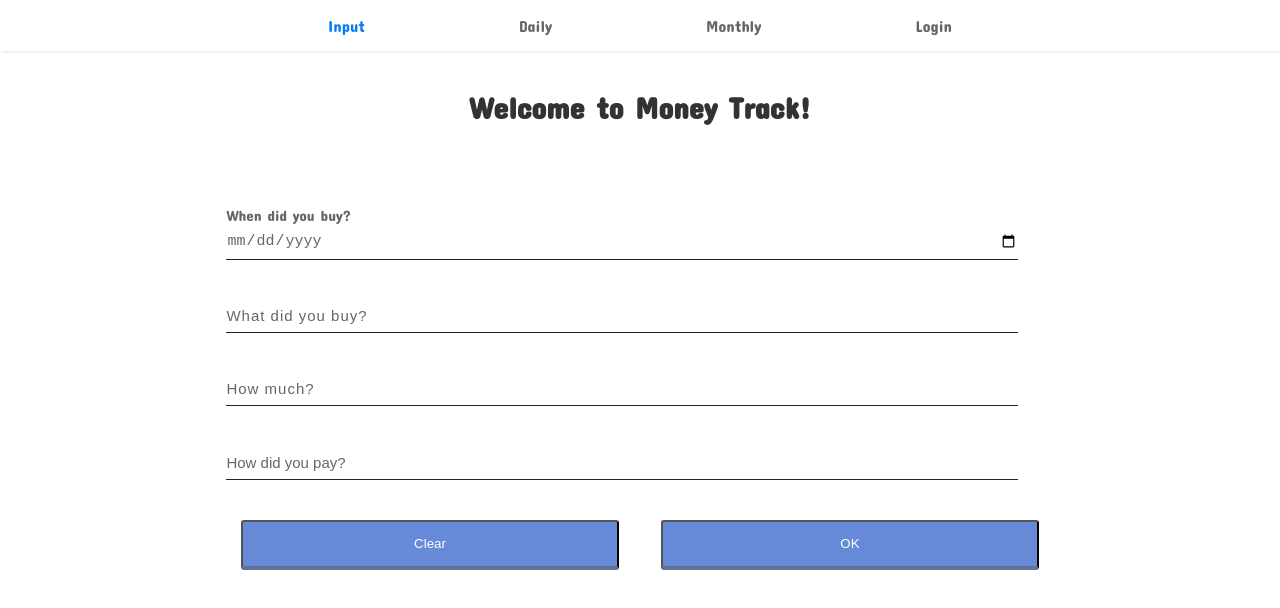
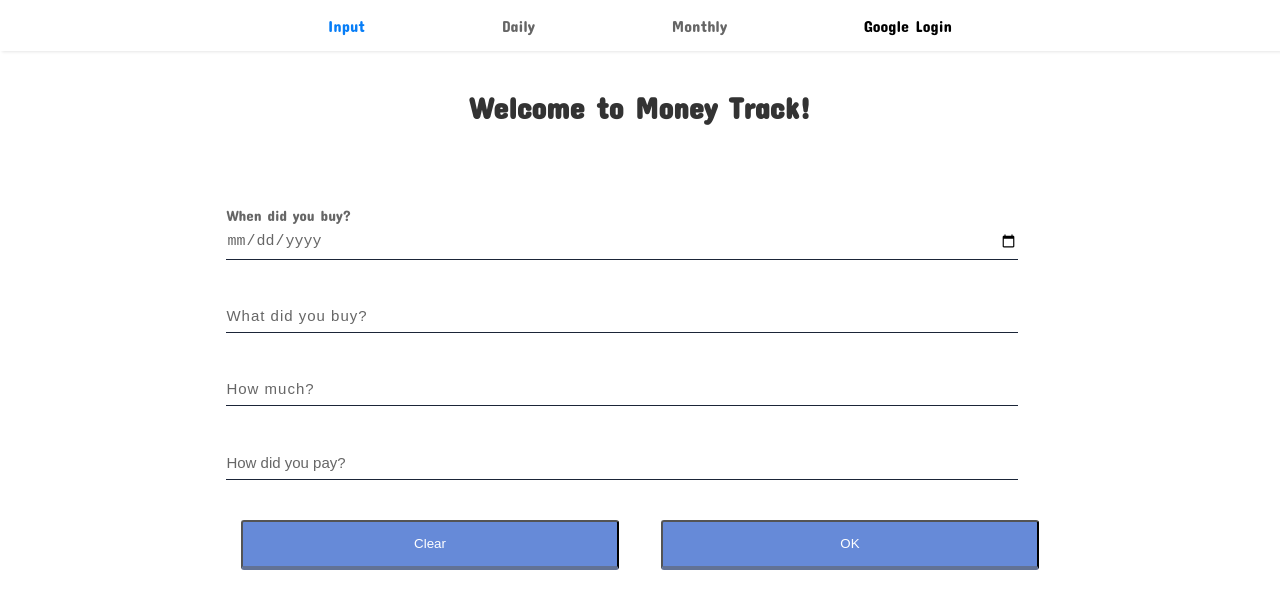
Before and after one commit to nouvelle/money-track, a Next.js app: page / in a window 1280 px wide. Shown: the top 608 px of the page. Built offline with nearby package versions, Linux system fonts and the light colour scheme; no server answers.

Commit message:
change login page

```diff
--- a/pages/login.jsx
+++ b/components/Login.jsx
@@ -1,6 +1,6 @@
 import React, { useState, useEffect } from "react";
 /* Component */
-import Layout from "../components/Layout";
+// import Layout from "../components/Layout";
 /* firebase */
 import firebase from "firebase/app";
 import "firebase/auth";
@@ -14,10 +14,11 @@ const Login = () => {
   const [user, setUser] = useState("");
 
   useEffect(() => {
+    console.log("useFffect");
     firebase.auth().onAuthStateChanged(user => {
       return setUser(user);
     });
-  });
+  }, [user]);
 
   const login = () => {
     console.log("login");
@@ -29,29 +30,15 @@ const Login = () => {
     firebase.auth().signOut();
   };
 
+  console.log("UID:" + user);
   return (
-    <Layout page={"Login"}>
-      <h1>This page is Login</h1>
-      <p>UID: {user && user.uid}</p>
-      <div>
-        {user ? (
-          <button onClick={logout}>Google Logout</button>
-        ) : (
-          <button onClick={login}>Google Login</button>
-        )}
-      </div>
-
-      <style jsx>{`
-        h1 {
-          margin: 0;
-          width: 100%;
-          padding-top: 30px;
-          line-height: 1.15;
-          font-size: 32px;
-          text-align: center;
-        }
-      `}</style>
-    </Layout>
+    <>
+      {user ? (
+        <span onClick={logout}>Google Logout</span>
+      ) : (
+        <span onClick={login}>Google Login</span>
+      )}
+    </>
   );
 };
 
--- a/components/Nav.jsx
+++ b/components/Nav.jsx
@@ -1,6 +1,8 @@
 import React from "react";
 import Link from "next/link";
 import moment from "moment";
+/* Component */
+import Login from "./Login";
 
 const today = moment().format("YYYYMMDD");
 const thisMonth = moment().format("YYYYMM");
@@ -15,7 +17,7 @@ const links = [
     href: `/monthly?date=${thisMonth}`,
     label: "Monthly"
   },
-  { href: "/login", label: "Login" }
+  { label: "Login" }
 ].map(link => {
   link.key = `nav-link-${link.href}-${link.label}`;
   return link;
@@ -26,21 +28,31 @@ const Nav = props => {
   return (
     <nav>
       <ul>
-        {links.map(({ key, href, label }) =>
-          props.page === label ? (
+        {links.map(({ key, href, label }) => {
+          if (label === "Login") {
+            return (
+              <li>
+                <Login key={key} />
+              </li>
+            );
+          } else if (props.page === label) {
+            return (
               <Link key={key} href={href}>
                 <li className="selected">
                   <a>{label}</a>
                 </li>
               </Link>
-          ) : (
+            );
+          } else {
+            return (
               <Link key={key} href={href}>
                 <li>
                   <a>{label}</a>
                 </li>
               </Link>
-          )
-        )}
+            );
+          }
+        })}
       </ul>
 
       <style jsx>{`
```
Lines whose indentation alone changed are shown as unchanged.
